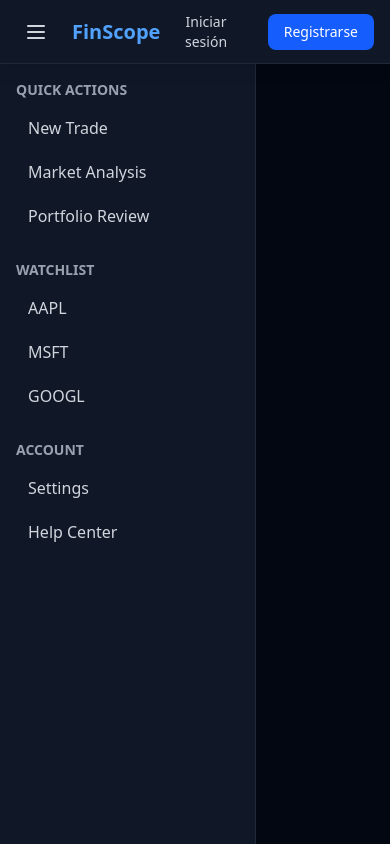
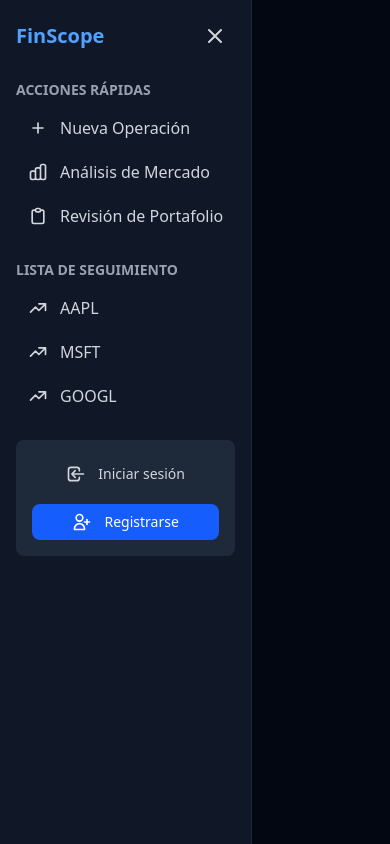
Before and after one commit to TobiasMoreno/fin-scope-front, an Angular app: page / in a window 390 px wide. Built offline with nearby package versions, Linux system fonts and the light colour scheme.

Commit message:
REF: remove header component and integrate its functionality into the layout and sidebar components; update layout structure and styles for improved responsiveness

```diff
--- a/src/app/layout/header/header.component.html
+++ /dev/null
@@ -1,43 +0,0 @@
-<header
-  class="fixed top-0 left-0 right-0 h-16 bg-gray-900 border-b border-gray-800 shadow-lg z-50"
->
-  <div class="h-full px-4 flex items-center justify-between">
-    <div class="flex items-center space-x-4">
-      <button (click)="toggleSidebar.emit()" class="p-2 text-gray-300 hover:text-blue-400 transition-colors">
-        <svg xmlns="http://www.w3.org/2000/svg" class="h-6 w-6" fill="none" viewBox="0 0 24 24" stroke="currentColor">
-          <path stroke-linecap="round" stroke-linejoin="round" stroke-width="2" d="M4 6h16M4 12h16M4 18h16" />
-        </svg>
-      </button>
-      <h1 class="text-xl font-semibold text-blue-400">FinScope</h1>
-    </div>
-
-    <nav class="hidden md:flex items-center space-x-6">
-      <a href="#" class="text-gray-300 hover:text-blue-400 transition-colors"
-        >Dashboard</a
-      >
-      <a href="#" class="text-gray-300 hover:text-blue-400 transition-colors"
-        >Markets</a
-      >
-      <a href="#" class="text-gray-300 hover:text-blue-400 transition-colors"
-        >Portfolio</a
-      >
-      <a href="#" class="text-gray-300 hover:text-blue-400 transition-colors"
-        >Reports</a
-      >
-    </nav>
-
-    <!-- User Menu -->
-    <div class="flex items-center space-x-4">
-      <button
-        class="px-4 py-2 text-sm text-gray-300 hover:text-blue-400 transition-colors"
-      >
-        Iniciar sesión
-      </button>
-      <button
-        class="px-4 py-2 text-sm bg-blue-600 text-white rounded-lg hover:bg-blue-500 transition-colors"
-      >
-        Registrarse
-      </button>
-    </div>
-  </div>
-</header>
--- a/src/app/layout/header/header.component.ts
+++ /dev/null
@@ -1,11 +0,0 @@
-import { Component, output } from '@angular/core';
-
-@Component({
-  selector: 'app-header',
-  imports: [],
-  templateUrl: './header.component.html',
-  styleUrls: ['./header.component.css'],
-})
-export class HeaderComponent {
-  toggleSidebar = output<void>();
-}
--- a/src/app/layout/layout.component.html
+++ b/src/app/layout/layout.component.html
@@ -1,14 +1,44 @@
 <div class="min-h-screen bg-gray-950">
-  <!-- Header -->
-  <app-header (toggleSidebar)="toggleSidebar()" />
+  <!-- Sidebar -->
+  <app-sidebar [isOpen]="isSidebarOpen" (toggleSidebar)="toggleSidebar()" />
 
-  <!-- Sidebar -->
-  <app-sidebar [isOpen]="isSidebarOpen" />
+  <main
+    [class]="
+      'min-h-screen transition-all duration-300 ' +
+      (isSidebarOpen ? 'md:ml-64' : 'md:ml-0')
+    "
+  >
+    <div class="p-6">
+      <div class="flex items-center justify-start mb-6">
+        @if (!isSidebarOpen) {
 
-  <!-- Main Content -->
-  <main [class]="'pt-16 min-h-screen transition-all duration-300 ' + (isSidebarOpen ? 'md:ml-64' : 'md:ml-0')">
-    <div class="p-6">
-      <!-- Content will be injected here -->
+        <button
+          (click)="toggleSidebar()"
+          class="p-2 text-gray-300 hover:text-blue-400 transition-colors"
+        >
+          <svg
+            xmlns="http://www.w3.org/2000/svg"
+            class="h-6 w-6"
+            fill="none"
+            viewBox="0 0 24 24"
+            stroke="currentColor"
+          >
+            <path
+              stroke-linecap="round"
+              stroke-linejoin="round"
+              stroke-width="2"
+              d="M4 6h16M4 12h16M4 18h16"
+            />
+          </svg>
+        </button>
+        <div class="flex items-center gap-2">
+
+          <h1 class="text-xl font-semibold text-blue-400 transition-all duration-300">
+            FinScope
+          </h1>
+        </div>
+        }
+      </div>
       <router-outlet></router-outlet>
     </div>
   </main>
--- a/src/app/layout/layout.component.ts
+++ b/src/app/layout/layout.component.ts
@@ -1,12 +1,11 @@
 import { Component } from '@angular/core';
 import { RouterOutlet } from '@angular/router';
 import { SidebarComponent } from './sidebar/sidebar.component';
-import { HeaderComponent } from './header/header.component';
 
 @Component({
   selector: 'app-layout',
   standalone: true,
-  imports: [RouterOutlet, SidebarComponent, HeaderComponent],
+  imports: [RouterOutlet, SidebarComponent],
   templateUrl: './layout.component.html',
   styleUrls: ['./layout.component.css'],
 })
--- a/src/app/layout/sidebar/sidebar.component.html
+++ b/src/app/layout/sidebar/sidebar.component.html
@@ -1,47 +1,126 @@
-<aside [class]="'fixed top-16 left-0 bottom-0 w-64 bg-gray-900 border-r border-gray-800 transition-all duration-300 ' + (isOpen ? 'translate-x-0' : '-translate-x-full')">
+<aside
+  [class]="
+    'fixed top-0 left-0 bottom-0 bg-gray-900 border-r border-gray-800 transition-all duration-300 ' +
+    (isOpen ? 'translate-x-0' : '-translate-x-full')
+  "
+>
   <div class="p-4">
+    <div class="flex items-center justify-between mb-6">
+      <h1 class="text-xl font-semibold text-blue-400">
+        FinScope
+      </h1>
+      <button
+        (click)="toggleSidebar.emit()"
+        class="p-2 text-gray-300 hover:text-blue-400 transition-colors"
+      >
+        <svg
+          xmlns="http://www.w3.org/2000/svg"
+          class="h-6 w-6"
+          fill="none"
+          viewBox="0 0 24 24"
+          stroke="currentColor"
+        >
+          <path
+            stroke-linecap="round"
+            stroke-linejoin="round"
+            stroke-width="2"
+            d="M6 18L18 6M6 6l12 12"
+          />
+        </svg>
+      </button>
+    </div>
+
     <!-- Quick Actions -->
     <div class="mb-6">
-        <h2 class="text-sm font-semibold text-gray-400 uppercase mb-2">Quick Actions</h2>
+      <h2 class="text-sm font-semibold text-gray-400 uppercase mb-2">
+        Acciones Rápidas
+      </h2>
       <div class="space-y-1">
-          <button class="w-full px-3 py-2 text-left text-gray-300 hover:bg-gray-800 hover:text-blue-400 rounded-lg transition-colors">
-            New Trade
+        <button
+          class="w-full px-3 py-2 text-left text-gray-300 hover:bg-gray-800 hover:text-blue-400 rounded-lg transition-colors flex items-center"
+        >
+          <svg xmlns="http://www.w3.org/2000/svg" class="h-5 w-5" fill="none" viewBox="0 0 24 24" stroke="currentColor">
+            <path stroke-linecap="round" stroke-linejoin="round" stroke-width="2" d="M12 6v6m0 0v6m0-6h6m-6 0H6" />
+          </svg>
+          <span class="ml-3">
+            Nueva Operación
+          </span>
         </button>
-          <button class="w-full px-3 py-2 text-left text-gray-300 hover:bg-gray-800 hover:text-blue-400 rounded-lg transition-colors">
-            Market Analysis
+        <button
+          class="w-full px-3 py-2 text-left text-gray-300 hover:bg-gray-800 hover:text-blue-400 rounded-lg transition-colors flex items-center"
+        >
+          <svg xmlns="http://www.w3.org/2000/svg" class="h-5 w-5" fill="none" viewBox="0 0 24 24" stroke="currentColor">
+            <path stroke-linecap="round" stroke-linejoin="round" stroke-width="2" d="M9 19v-6a2 2 0 00-2-2H5a2 2 0 00-2 2v6a2 2 0 002 2h2a2 2 0 002-2zm0 0V9a2 2 0 012-2h2a2 2 0 012 2v10m-6 0a2 2 0 002 2h2a2 2 0 002-2m0 0V5a2 2 0 012-2h2a2 2 0 012 2v14a2 2 0 01-2 2h-2a2 2 0 01-2-2z" />
+          </svg>
+          <span class="ml-3">
+            Análisis de Mercado
+          </span>
         </button>
-          <button class="w-full px-3 py-2 text-left text-gray-300 hover:bg-gray-800 hover:text-blue-400 rounded-lg transition-colors">
-            Portfolio Review
+        <button
+          class="w-full px-3 py-2 text-left text-gray-300 hover:bg-gray-800 hover:text-blue-400 rounded-lg transition-colors flex items-center"
+        >
+          <svg xmlns="http://www.w3.org/2000/svg" class="h-5 w-5" fill="none" viewBox="0 0 24 24" stroke="currentColor">
+            <path stroke-linecap="round" stroke-linejoin="round" stroke-width="2" d="M9 5H7a2 2 0 00-2 2v12a2 2 0 002 2h10a2 2 0 002-2V7a2 2 0 00-2-2h-2M9 5a2 2 0 002 2h2a2 2 0 002-2M9 5a2 2 0 012-2h2a2 2 0 012 2" />
+          </svg>
+          <span class="ml-3">
+            Revisión de Portafolio
+          </span>
         </button>
       </div>
     </div>
 
     <!-- Watchlist -->
     <div class="mb-6">
-        <h2 class="text-sm font-semibold text-gray-400 uppercase mb-2">Watchlist</h2>
+      <h2 class="text-sm font-semibold text-gray-400 uppercase mb-2">
+        Lista de Seguimiento
+      </h2>
       <div class="space-y-1">
-          <a href="#" class="block px-3 py-2 text-gray-300 hover:bg-gray-800 hover:text-blue-400 rounded-lg transition-colors">
+        <a href="#" class="block px-3 py-2 text-gray-300 hover:bg-gray-800 hover:text-blue-400 rounded-lg transition-colors flex items-center">
+          <svg xmlns="http://www.w3.org/2000/svg" class="h-5 w-5" fill="none" viewBox="0 0 24 24" stroke="currentColor">
+            <path stroke-linecap="round" stroke-linejoin="round" stroke-width="2" d="M13 7h8m0 0v8m0-8l-8 8-4-4-6 6" />
+          </svg>
+          <span class="ml-3">
             AAPL
+          </span>
         </a>
-          <a href="#" class="block px-3 py-2 text-gray-300 hover:bg-gray-800 hover:text-blue-400 rounded-lg transition-colors">
+        <a href="#" class="block px-3 py-2 text-gray-300 hover:bg-gray-800 hover:text-blue-400 rounded-lg transition-colors flex items-center">
+          <svg xmlns="http://www.w3.org/2000/svg" class="h-5 w-5" fill="none" viewBox="0 0 24 24" stroke="currentColor">
+            <path stroke-linecap="round" stroke-linejoin="round" stroke-width="2" d="M13 7h8m0 0v8m0-8l-8 8-4-4-6 6" />
+          </svg>
+          <span class="ml-3">
             MSFT
+          </span>
         </a>
-          <a href="#" class="block px-3 py-2 text-gray-300 hover:bg-gray-800 hover:text-blue-400 rounded-lg transition-colors">
+        <a href="#" class="block px-3 py-2 text-gray-300 hover:bg-gray-800 hover:text-blue-400 rounded-lg transition-colors flex items-center">
+          <svg xmlns="http://www.w3.org/2000/svg" class="h-5 w-5" fill="none" viewBox="0 0 24 24" stroke="currentColor">
+            <path stroke-linecap="round" stroke-linejoin="round" stroke-width="2" d="M13 7h8m0 0v8m0-8l-8 8-4-4-6 6" />
+          </svg>
+          <span class="ml-3">
             GOOGL
+          </span>
         </a>
       </div>
     </div>
 
-      <!-- Account -->
-      <div>
-        <h2 class="text-sm font-semibold text-gray-400 uppercase mb-2">Account</h2>
-        <div class="space-y-1">
-          <a href="#" class="block px-3 py-2 text-gray-300 hover:bg-gray-800 hover:text-blue-400 rounded-lg transition-colors">
-            Settings
-          </a>
-          <a href="#" class="block px-3 py-2 text-gray-300 hover:bg-gray-800 hover:text-blue-400 rounded-lg transition-colors">
-            Help Center
-          </a>
+    <!-- Auth Section -->
+    <div class="mb-6 mt-6 p-4 bg-gray-800 rounded-lg">
+      <div class="space-y-3">
+        <button class="w-full px-4 py-2 text-sm text-gray-300 hover:text-blue-400 transition-colors flex items-center justify-center">
+          <svg xmlns="http://www.w3.org/2000/svg" class="h-5 w-5" fill="none" viewBox="0 0 24 24" stroke="currentColor">
+            <path stroke-linecap="round" stroke-linejoin="round" stroke-width="2" d="M11 16l-4-4m0 0l4-4m-4 4h14m-5 4v1a3 3 0 01-3 3H6a3 3 0 01-3-3V7a3 3 0 013-3h7a3 3 0 013 3v1" />
+          </svg>
+          <span class="ml-3">
+            Iniciar sesión
+          </span>
+        </button>
+        <button class="w-full px-4 py-2 text-sm bg-blue-600 text-white rounded-lg hover:bg-blue-500 transition-colors flex items-center justify-center">
+          <svg xmlns="http://www.w3.org/2000/svg" class="h-5 w-5" fill="none" viewBox="0 0 24 24" stroke="currentColor">
+            <path stroke-linecap="round" stroke-linejoin="round" stroke-width="2" d="M18 9v3m0 0v3m0-3h3m-3 0h-3m-2-5a4 4 0 11-8 0 4 4 0 018 0zM3 20a6 6 0 0112 0v1H3v-1z" />
+          </svg>
+          <span class="ml-3">
+            Registrarse
+          </span>
+        </button>
       </div>
     </div>
   </div>
--- a/src/app/layout/sidebar/sidebar.component.ts
+++ b/src/app/layout/sidebar/sidebar.component.ts
@@ -1,13 +1,12 @@
-import { Component, Input } from '@angular/core';
-import { CommonModule } from '@angular/common';
+import { Component, Input, output } from '@angular/core';
 
 @Component({
   selector: 'app-sidebar',
-  standalone: true,
-  imports: [CommonModule],
+  imports: [],
   templateUrl: './sidebar.component.html',
   styleUrls: ['./sidebar.component.css']
 })
 export class SidebarComponent {
   @Input() isOpen: boolean = true;
+  toggleSidebar = output<void>();
 }
```
Also changed, not shown: src/app/layout/header/header.component.css (deleted). Lines whose indentation alone changed are shown as unchanged.
